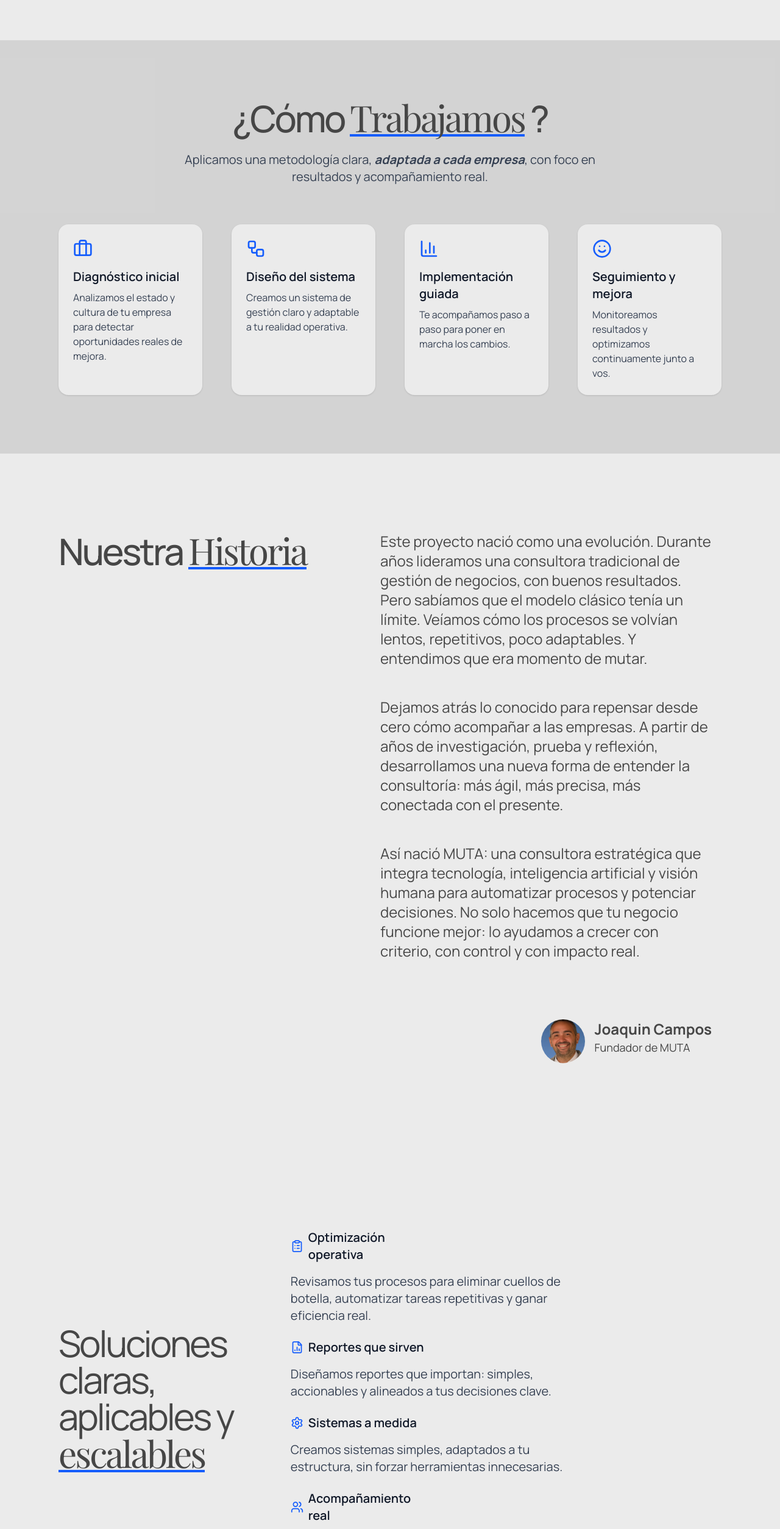
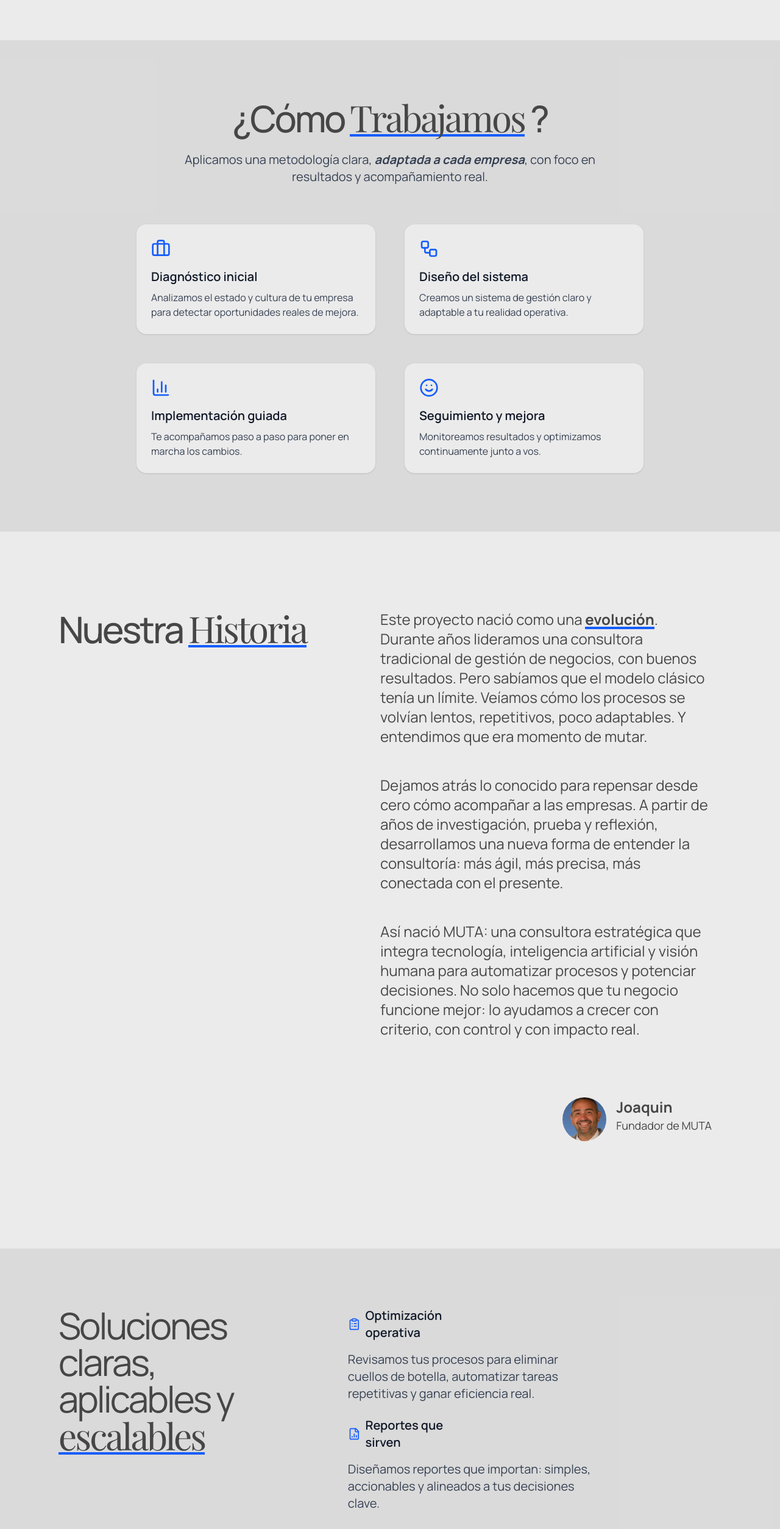
Before and after one commit to BautiCentorbi/bepass.ar, a Next.js app: page / in a window 1280 px wide. Shown: the part 1176-3684 px from the top of the page at 61% size. Built offline with nearby package versions, Linux system fonts and the light colour scheme.

Commit message:
HowWeWork Changes

```diff
--- a/app/components/HowWeWork.tsx
+++ b/app/components/HowWeWork.tsx
@@ -35,7 +35,7 @@ const steps = [
 
 const HowWeWork = () => {
   return (
-    <section className="relative py-24 px-6 md:px-24 bg-black/10">
+    <section className="relative py-24 px-6 md:px-24 bg-black/7 w-full">
       <div className="max-w-6xl mx-auto text-center mb-16">
         <h2 className="text-4xl md:text-6xl font-medium text-title_color tracking-tighter leading-tighter">
             ¿Cómo{" "}
@@ -52,7 +52,7 @@ const HowWeWork = () => {
         </p>
       </div>
 
-      <div className="grid gap-12 md:grid-cols-2 lg:grid-cols-4">
+      <div className="grid gap-12 md:grid-cols-2 mx-32">
         {steps.map((step, index) => (
           <motion.div
             key={index}
--- a/app/components/SolutionsSection.tsx
+++ b/app/components/SolutionsSection.tsx
@@ -38,9 +38,9 @@ const solutions = [
 
 const SolutionsSection = () => {
   return (
-    <section className="relative py-24 px-6 md:px-24 2xl:px-48 w-full">
-      <div className="flex flex-col md:flex-row items-center justify-center gap-12 w-full">
-        <h2 className="w-lg text-4xl md:text-6xl font-mediumt text-title_color tracking-tighter leading-tighter">
+    <section className="relative bg-black/7 py-24 px-6 md:px-24 2xl:px-48 w-full">
+      <div className="flex flex-col md:flex-row items-start justify-center gap-24 w-full">
+        <h2 className="w-2xl text-4xl md:text-6xl font-mediumt text-title_color tracking-tighter leading-tighter">
           Soluciones claras, aplicables y{" "}
           <span className="relative inline-block">
             <span className="relative z-10 italic font-bold">
--- a/app/components/StorySection.tsx
+++ b/app/components/StorySection.tsx
@@ -27,7 +27,8 @@ const StorySection = () => {
         </div>
         <div className="flex flex-col gap-12 mx-4">
           <p className="text-2xl">
-            Este proyecto nació como una evolución. Durante años lideramos una consultora
+            Este proyecto nació como una <span className="relative font-bold">evolución<span className="absolute bottom-0 left-0 w-full h-1 bg-blue-600 z-0"></span>
+</span>. Durante años lideramos una consultora
             tradicional de gestión de negocios, con buenos resultados. Pero
             sabíamos que el modelo clásico tenía un límite. Veíamos cómo los
             procesos se volvían lentos, repetitivos, poco adaptables. Y
@@ -48,7 +49,7 @@ const StorySection = () => {
           <div className="my-12 flex justify-end">
             <Image className="w-18 h-18 rounded-full" src="/images/Avatar-Joaquin_Campos.webp" alt="Logo de MUTA" width={214} height={120} />
             <div className="flex flex-col ml-4">
-              <h3 className="text-2xl font-bold">Joaquin Campos</h3>
+              <h3 className="text-2xl font-bold">Joaquin</h3>
               <p className="text-lg">Fundador de MUTA</p>
             </div>
           </div>
```
